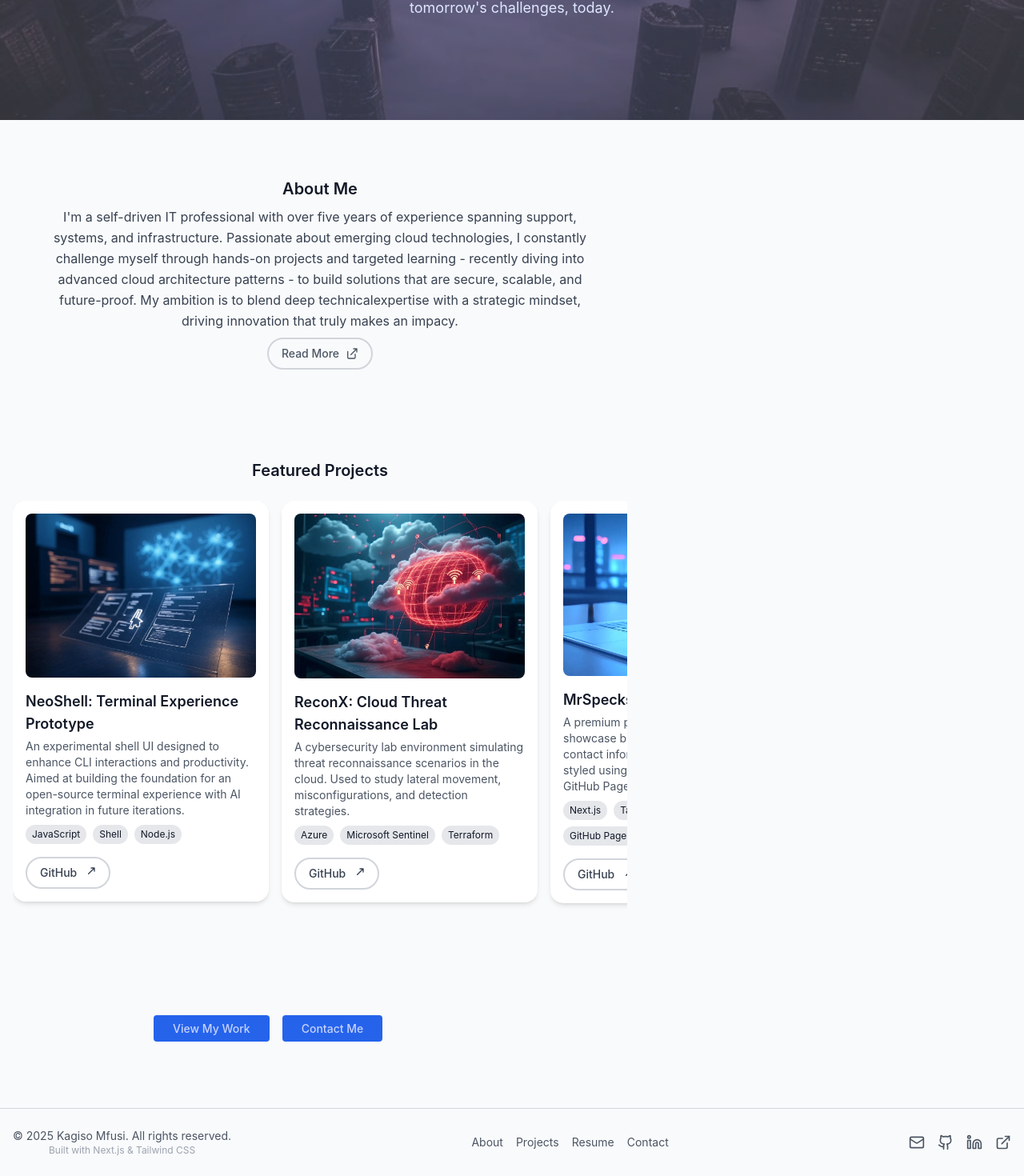
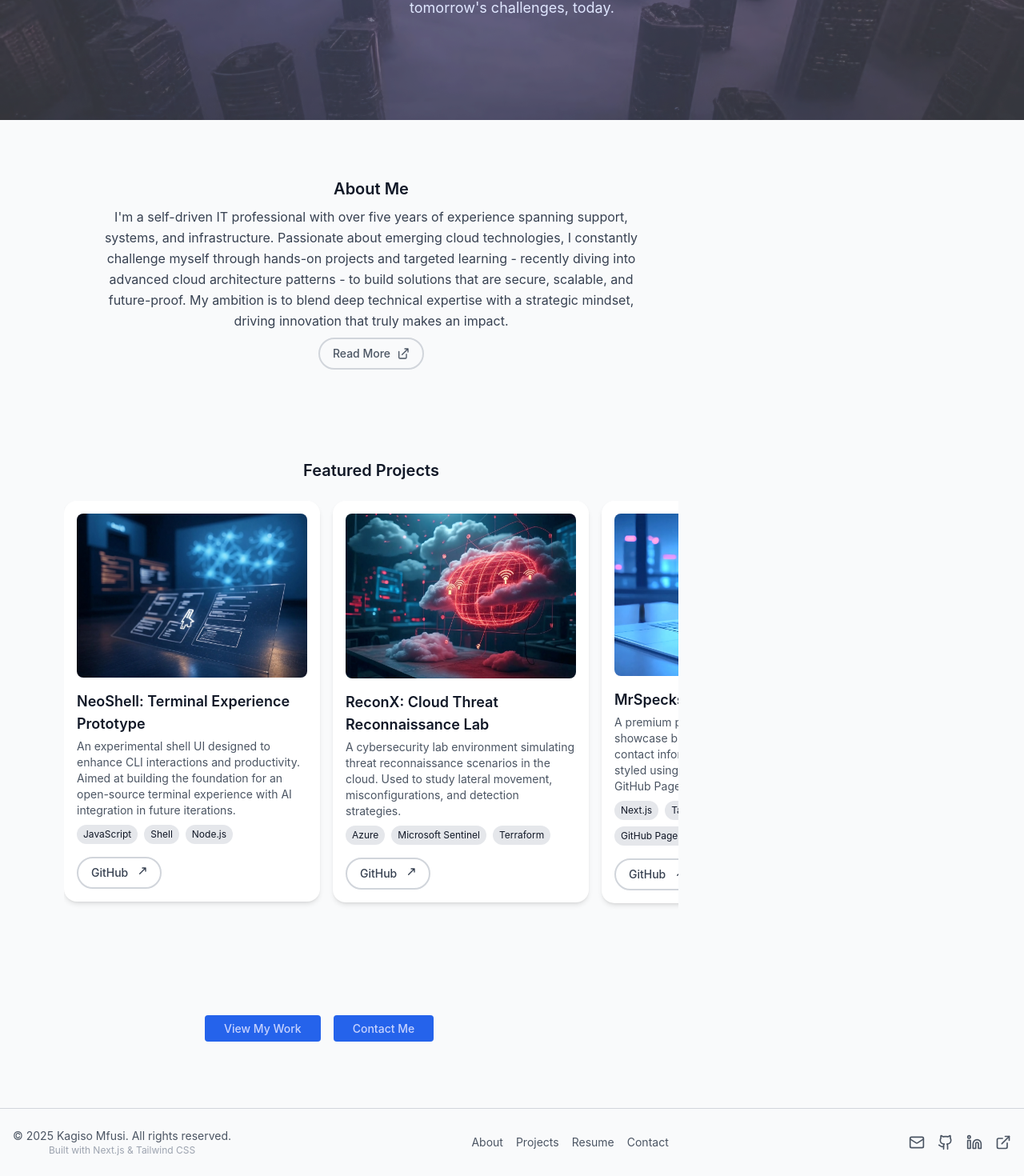
Before and after one commit to MrSpecks/MrSpecks-, a Next.js app in the folder portfolio/: page / in a window 1280 px wide. Shown: the part 482-1952 px from the top of the page at 80% size. Built offline with nearby package versions, Linux system fonts and the light colour scheme.

Commit message:
Fixed center alignment on homepage

```diff
--- a/portfolio/pages/index.tsx
+++ b/portfolio/pages/index.tsx
@@ -24,9 +24,10 @@ export default function HomePage() {
             backgroundImage: "url('/images/backgrounds/homepage1.png')",
             backgroundBlendMode: "overlay",
             backgroundColor: "rgba(0, 0, 0, 0.3)", // semi-dark overlay for readability
-       }}/>
+          }}
+        />
         <div className="absolute inset-0 bg-white/20 dark:bg-black/40 z-10"/>
-        <div  className="relative z-20 px-4 sm:px-6 lg:px-8 max-w-4xl mx-auto">
+        <div className="relative z-20 px-4 sm:px-6 lg:px-8 max-w-4xl mx-auto">
           <h1 className="text-4xl sm:text-5xl font-bold text-indigo-200 dark:text-indigo-100"
            style={{ textShadow: '1px 1px 2px rgba(0,0,0,0.2)'}}>
             Kagiso Mfusi
@@ -35,14 +36,13 @@ export default function HomePage() {
         {/* Circle Image Cutout */}
         <div className="relative z-20 mt-6 mx-auto w-32 h-32 rounded-full overflow-hidden">
           <Image
-           src="/images/avatar/avatar.png" // Replace with the actual path to your image
+            src="/images/avatar/avatar.png"
             alt="Kagiso Mfusi"
-           width={128} // You can adjust the size as needed
-           height={128} // Keep the width and height the same for a circle
-           className="object-cover" // Ensures the image covers the whole circle
+            width={128}
+            height={128}
+            className="object-cover"
           />
         </div>
-
         <div className="relative z-20 mt-2 text-xl text-indigo-100 dark:text-indigo-100">
           <Typewriter
             options={{
@@ -57,15 +57,13 @@ export default function HomePage() {
           />
         </div>
 
-        <p className="relative z-20 mt-4 text-base sm:text-lg max-w-2xl mx-auto
-         text-indigo-100 dark:text-indigo-100 leading-relaxed">
+        <p className="relative z-20 mt-4 text-base sm:text-lg max-w-2xl mx-auto text-indigo-100 dark:text-indigo-100 leading-relaxed">
           Engineer. Creator. Innovator. Building meaningful digital systems that solve tomorrow's challenges, today.
         </p>
       </section>
 
       {/* About Preview */}
-      <section className="w-full flex flex-col justify-center mt-12
-      text-center px-4 py-6 max-w-6xl">
+      <section className="w-full flex flex-col justify-center mt-12 text-center px-4 py-6 max-w-6xl mx-auto">
         <div className="max-w-3xl w-full">
           <h2 className="text-xl font-semibold mb-2">About Me</h2>
           <p className="text-gray-700 dark:text-gray-300 max-w-2xl mx-auto text-base leading-relaxed">
@@ -73,14 +71,13 @@ export default function HomePage() {
             systems, and infrastructure. Passionate about emerging cloud technologies, I constantly
             challenge myself through hands-on projects and targeted learning - recently diving into
             advanced cloud architecture patterns - to build solutions that are secure, scalable, and future-proof.
-           My ambition is to blend deep technicalexpertise with a strategic mindset, driving innovation that
-           truly makes an impacy.
+            My ambition is to blend deep technical expertise with a strategic mindset, driving innovation that
+            truly makes an impact.
           </p>
           <Link href="/about" passHref>
-          <a rel="noopener noreferrer"
-           className="mt-2 inline-flex items-center px-4 py-2 border-2
-              border-gray-300 dark:boarder-gray-600 rounded-full text-sm font-medium
-              text-gray-600 dark:text-gray-400 hover:bg-gray-00 dark:hover:bg-gray-700
+            <a className="mt-2 inline-flex items-center px-4 py-2 border-2
+              border-gray-300 dark:border-gray-600 rounded-full text-sm font-medium
+              text-gray-600 dark:text-gray-400 hover:bg-gray-100 dark:hover:bg-gray-700
               focus:outline-none focus:ring-2 focus:ring-offset-2 focus:ring-gray-500
               dark:focus:ring-offset-gray-800 transition">
               Read More
@@ -103,7 +100,7 @@ export default function HomePage() {
       </section>
 
       {/* Featured Projects */}
-      <section className="mt-16 px-4 py-6 max-w-6xl">
+      <section className="mt-16 px-4 py-6 max-w-6xl mx-auto">
         <div className="max-w-3xl w-full">
           <h2 className="text-xl font-semibold mb-4 text-center">Featured Projects</h2>
           <div className="grid gap-6">
@@ -113,7 +110,7 @@ export default function HomePage() {
       </section>
 
       {/* CTA Buttons */}
-      <section className="mt-16 px-4 py-6 max-w-6xl flex flex-col justify-center items-center text-center overflow-hidden">
+      <section className="mt-16 px-4 py-6 max-w-6xl mx-auto flex flex-col justify-center items-center text-center overflow-hidden">
         <div className="max-w-3xl w-full">
           <div className="mt-6 flex flex-col sm:flex-row gap-4">
             <Link href="/projects" passHref>
```
Lines whose indentation alone changed are shown as unchanged.
